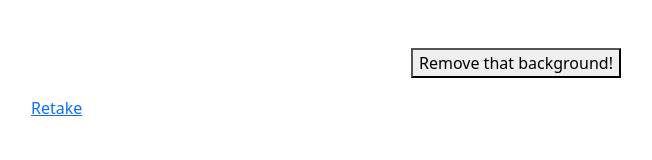
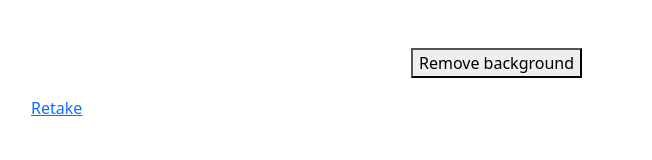
Before and after one commit to Marius1235/Naples, a React (Create React App) app: page /pictureChoice in a window 1280 px wide. Shown: the top 160 px of the page, without its empty margins (431-1083 px from the left). Built offline with nearby package versions, Linux system fonts and the light colour scheme.

Commit message:
Fixed some code

```diff
--- a/src/App.tsx
+++ b/src/App.tsx
@@ -8,8 +8,8 @@ function App() {
           <Routes>
             <Route path="/" element={< TakePicturePage/>}></Route>
             <Route path="pictureChoice" element={<PictureChoicePage />}></Route>
-            <Route path="background" element={<ChooseBackgroundPage/>}></Route>
-            <Route path="noBackground" element={<RemovedBackgroundPage/>}></Route>
+            <Route path="background" element={<ChooseBackgroundPage />}></Route>
+            <Route path="*" element={<RemovedBackgroundPage />}></Route>
           </Routes>
         </main>
       </BrowserRouter>
--- a/src/components/RemoveBackgroundComponent.tsx
+++ b/src/components/RemoveBackgroundComponent.tsx
@@ -10,13 +10,15 @@ const RemoveImageComponent = () => {
     const startRemoveBackground = () => {
         if (image?.capturedImage && image.removeBackground) {
             image.removeBackground();
-            navigate("noBackground")
+            setTimeout(() => {
+                navigate("*");
+              }, 200);
         }
     }
 
     return(
         <div>
-            <button onClick={startRemoveBackground}>Remove that background!</button>
+            <button onClick={startRemoveBackground}>Remove background</button>
         </div>
     )
 }
--- a/src/services/BackgroundRemoverSerive.ts
+++ b/src/services/BackgroundRemoverSerive.ts
@@ -10,6 +10,8 @@ const BackgroundRemoverService = (
         const formData = new FormData();
         formData.append('size', 'auto');
         formData.append('image_file_b64', image);
+
+        //qWKnGV8R3gbHaWzJD5UEGVUd
 
         try {
             const response = await fetch('https://api.remove.bg/v1.0/removebg', {
```
